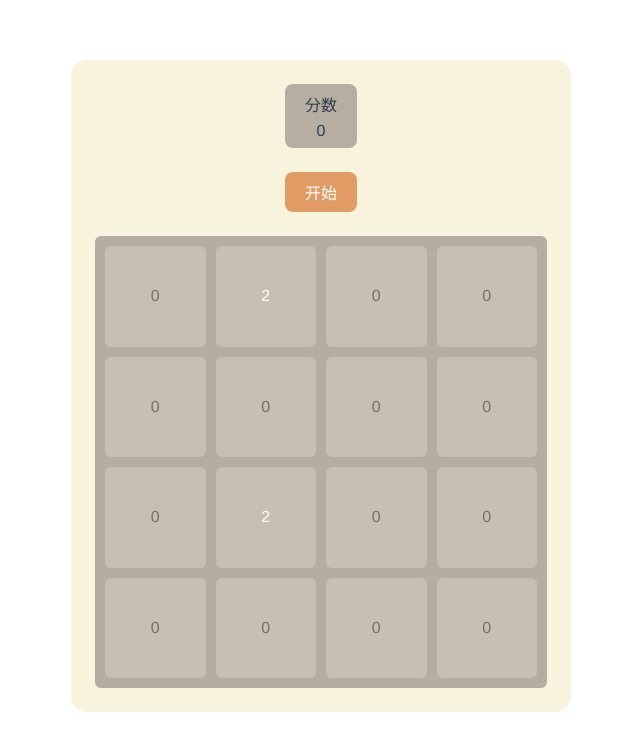
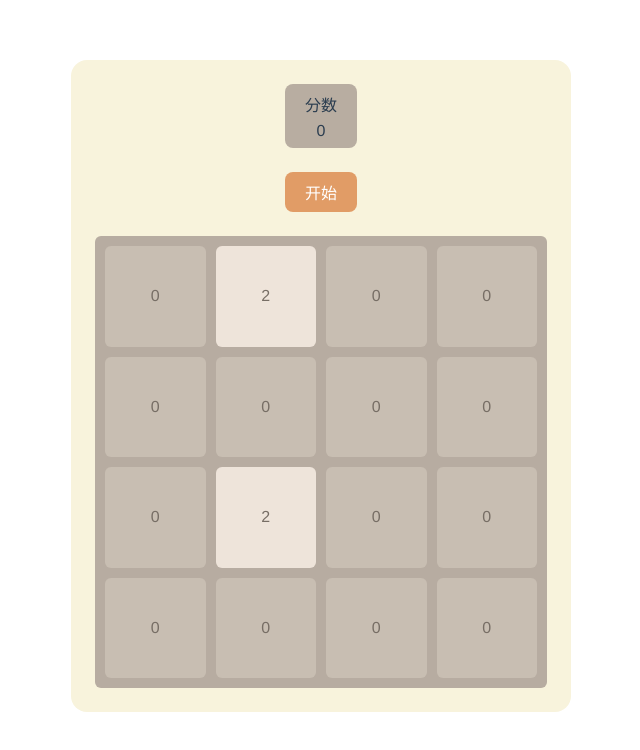
Before and after one commit to ZhuanYunHuang/2048game, a Vue app: page / in a window 1280 px wide. Shown: the top 750 px of the page, without its empty margins (319-959 px from the left). Built offline with nearby package versions, Linux system fonts and the light colour scheme.

Commit message:
加颜色

```diff
--- a/src/assets/enum.js
+++ b/src/assets/enum.js
@@ -15,9 +15,9 @@ export const getBgColor = (number) => {
     case 4096: return "#a6c"
     case 8192: return "#93c"
   }
-  return "#000";
+  return "#C8BEB2";
 }
 
 export const getNumColor = (number) => {
-  return number <= 1 ? '#776e65' : '#fff'
+  return number <= 4 ? '#776e65' : '#fff'
 }
--- a/src/main/MainHome.vue
+++ b/src/main/MainHome.vue
@@ -9,7 +9,7 @@
      </div>
      <div class="section">
       <tr v-for="(rowItem, rowIndex) in cellList" :key="rowIndex" class="cell-box flexMainXYcenter">
-        <td v-for="cellItem in rowItem" :key="cellItem.id" class="cell flexMainXcenter" :style="`color: ${getNumColor(cellItem.value)}`">
+        <td v-for="cellItem in rowItem" :key="cellItem.id" class="cell flexMainXcenter" :style="`color: ${getNumColor(cellItem.value)}; background: ${getBgColor(cellItem.value)}`">
           {{ cellItem.value }}
         </td>
       </tr>
@@ -19,7 +19,7 @@
 
 <script setup>
 import { ref, onMounted } from 'vue'
-import { getNumColor } from '@/assets/enum'
+import { getNumColor, getBgColor } from '@/assets/enum'
 const cellList = ref([
   [ { id: '0-0', value: 0 }, { id: '0-1', value: 0 }, { id: '0-2', value: 0 }, { id: '0-3', value: 0 } ],
   [ { id: '1-0', value: 0 }, { id: '1-1', value: 0 }, { id: '1-2', value: 0 }, { id: '1-3', value: 0 } ],
```
